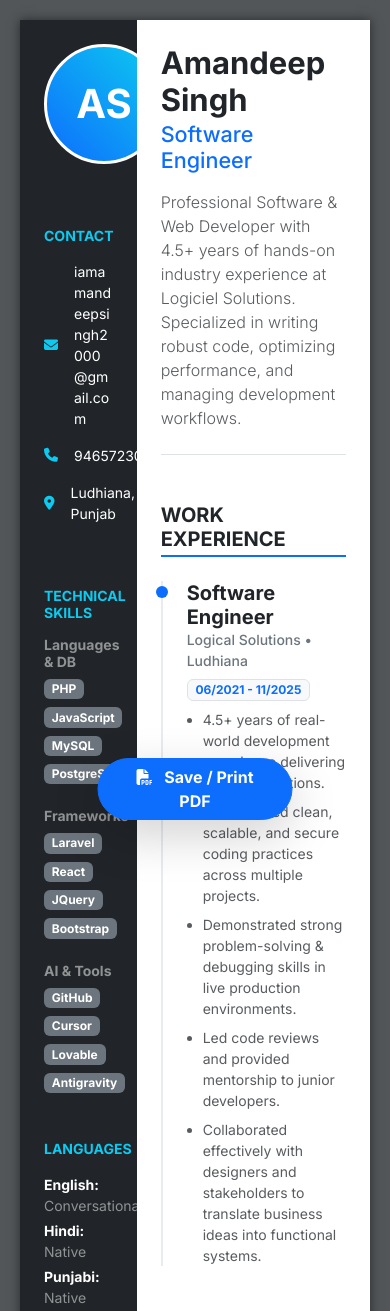
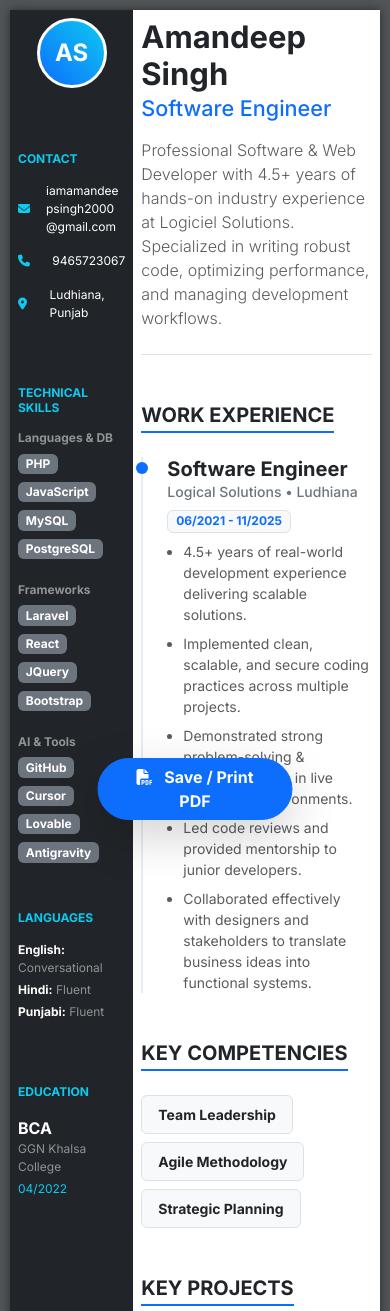
Before and after one commit to workspace-by-aman/Amandeep-Singh-Resume, a plain HTML site: page index.html in a window 390 px wide. Shown: the top 1311 px of the page. Drawn offline with nearby package versions, Linux system fonts and the light colour scheme.

Commit message:
Make responsive for mobile phone

```diff
--- a/index.html
+++ b/index.html
@@ -24,7 +24,8 @@
         }
 
         .a4-page {
-            width: 210mm;
+            width: 100%;
+            max-width: 210mm;
             min-height: 297mm;
             background-color: white;
             position: relative;
@@ -69,6 +70,29 @@
             height: 12px;
             border-radius: 50%;
             background-color: #0d6efd;
+        }
+
+        /* Responsive Adjustments */
+        @media (max-width: 768px) {
+            body {
+                padding: 10px;
+            }
+
+            .avatar-circle {
+                width: 70px;
+                height: 70px;
+                font-size: 1.5rem;
+            }
+
+            .sidebar h5 {
+                font-size: 0.9rem;
+                /* Smaller headings in sidebar */
+            }
+
+            .sidebar .small {
+                font-size: 0.75rem;
+                /* Smaller text */
+            }
         }
 
         /* Print Specifics */
@@ -120,7 +144,7 @@
         <div class="row g-0 w-100">
 
             <!-- LEFT COLUMN (Sidebar) -->
-            <div class="col-4 sidebar p-4 d-flex flex-column">
+            <div class="col-4 sidebar p-2 p-md-4 d-flex flex-column">
                 <!-- Changed padding from p-4 p-md-5 to just p-4 to give more width -->
 
                 <div class="text-center mb-5">
@@ -187,12 +211,12 @@
                     <h5 class="text-uppercase text-info mb-3 fw-bold small">Languages</h5>
                     <ul class="list-unstyled small text-white-50">
                         <li class="mb-1"><strong class="text-white">English:</strong> Conversational</li>
-                        <li class="mb-1"><strong class="text-white">Hindi:</strong> Native</li>
-                        <li><strong class="text-white">Punjabi:</strong> Native</li>
+                        <li class="mb-1"><strong class="text-white">Hindi:</strong> Fluent</li>
+                        <li><strong class="text-white">Punjabi:</strong> Fluent</li>
                     </ul>
                 </div>
 
-                <!-- Education (Sidebar) -->
+                <!-- Education (Sidebar)-->
                 <div>
                     <h5 class="text-uppercase text-info mb-3 fw-bold small">Education</h5>
                     <div>
@@ -205,7 +229,7 @@
             </div>
 
             <!-- RIGHT COLUMN (Main Content) -->
-            <div class="col-8 bg-white p-4 p-md-5">
+            <div class="col-8 bg-white p-2 p-md-5">
 
                 <!-- HEADER -->
                 <header class="border-bottom pb-4 mb-5">
```
Also changed, not shown: 1 other file.
